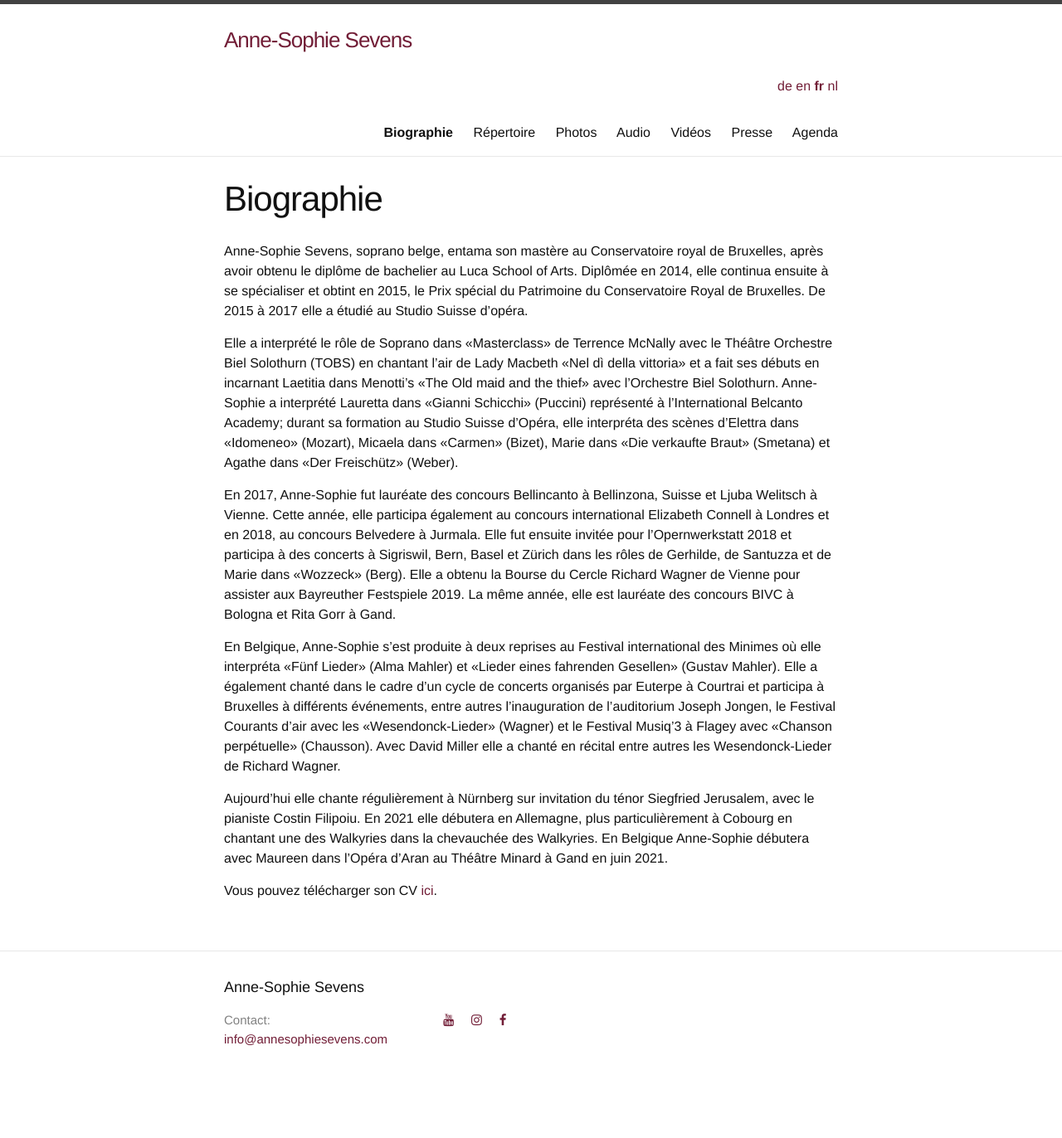
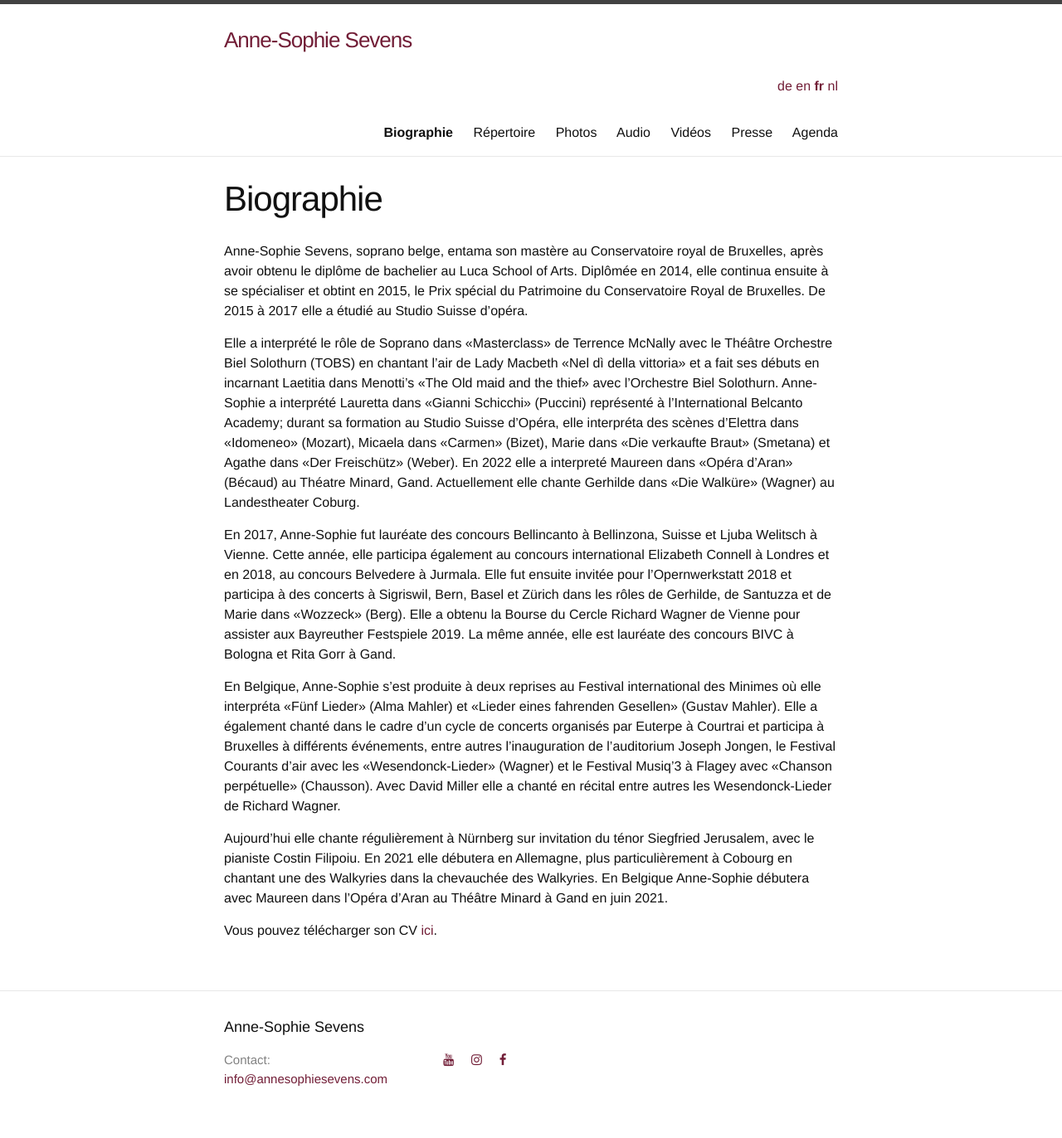
Before and after one commit to annesophie-sevens/annesophie-sevens.github.io, a Jekyll site: the page built from biography-fr.md, in a window 1280 px wide. Shown: the whole page at 83% size. Built offline with Jekyll 4.4.1, drawn with Linux system fonts in a browser that asks for light colours; nearby versions of some CDN libraries; before the commit the page ends 1324 px from its top, so only the background shows below that.

Commit message:
Update biography-fr.md

```diff
--- a/biography-fr.md
+++ b/biography-fr.md
@@ -17,7 +17,8 @@ ses débuts en incarnant Laetitia dans Menotti’s «The Old maid and the thief
 Solothurn. Anne-Sophie a interprété Lauretta dans «Gianni Schicchi» (Puccini) représenté à
 l’International Belcanto Academy; durant sa formation au Studio Suisse d’Opéra, elle interpréta des
 scènes d’Elettra dans «Idomeneo» (Mozart), Micaela dans «Carmen» (Bizet), Marie dans «Die
-verkaufte Braut» (Smetana) et Agathe dans «Der Freischütz» (Weber).
+verkaufte Braut» (Smetana) et Agathe dans «Der Freischütz» (Weber). En 2022 elle a interpreté Maureen dans
+«Opéra d'Aran» (Bécaud) au Théatre Minard, Gand. Actuellement elle chante Gerhilde dans «Die Walküre» (Wagner) au Landestheater Coburg.
 
 En 2017, Anne-Sophie fut lauréate des concours Bellincanto à Bellinzona, Suisse et Ljuba Welitsch à
 Vienne. Cette année, elle participa également au concours international Elizabeth Connell à Londres
```
